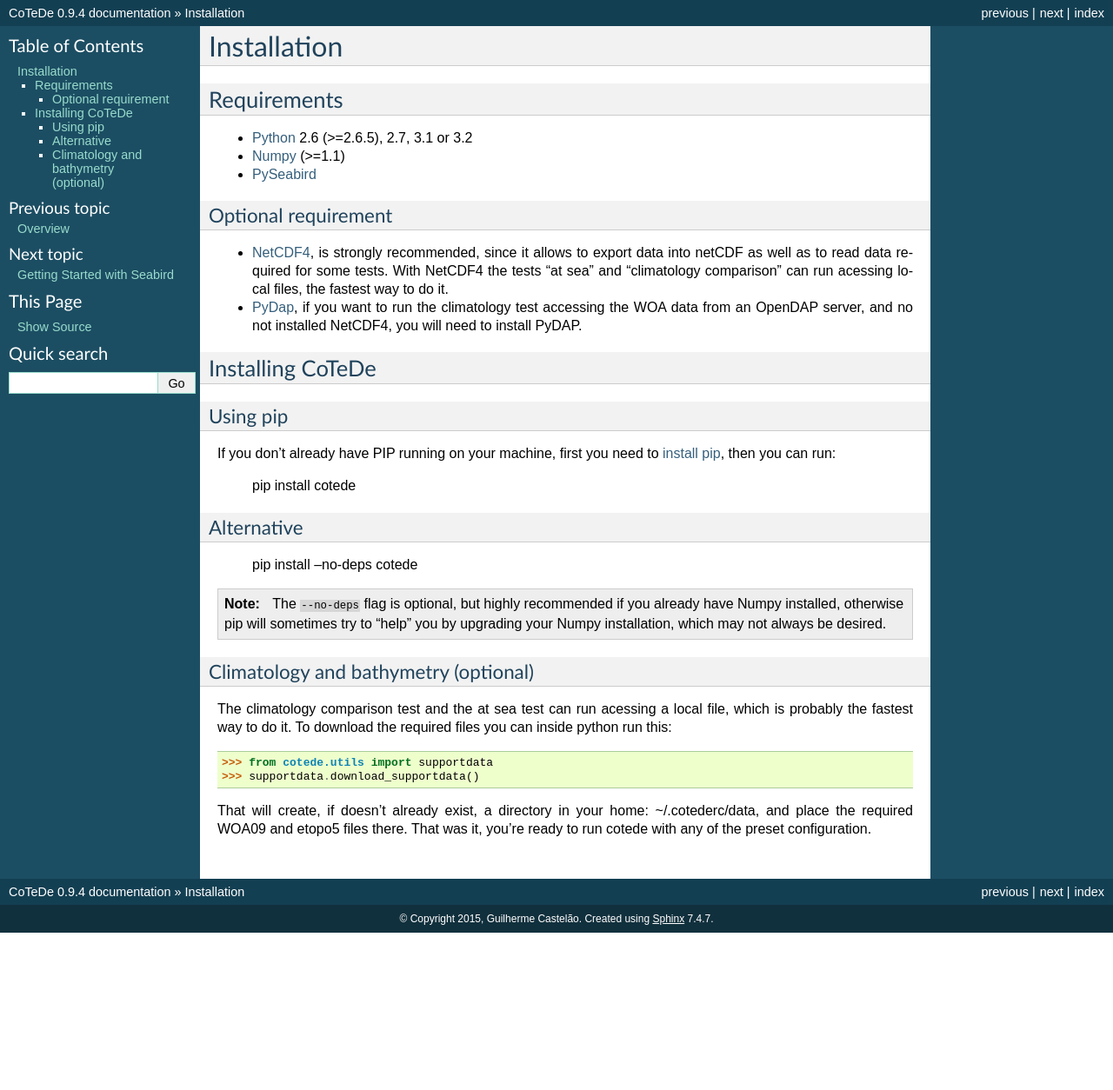
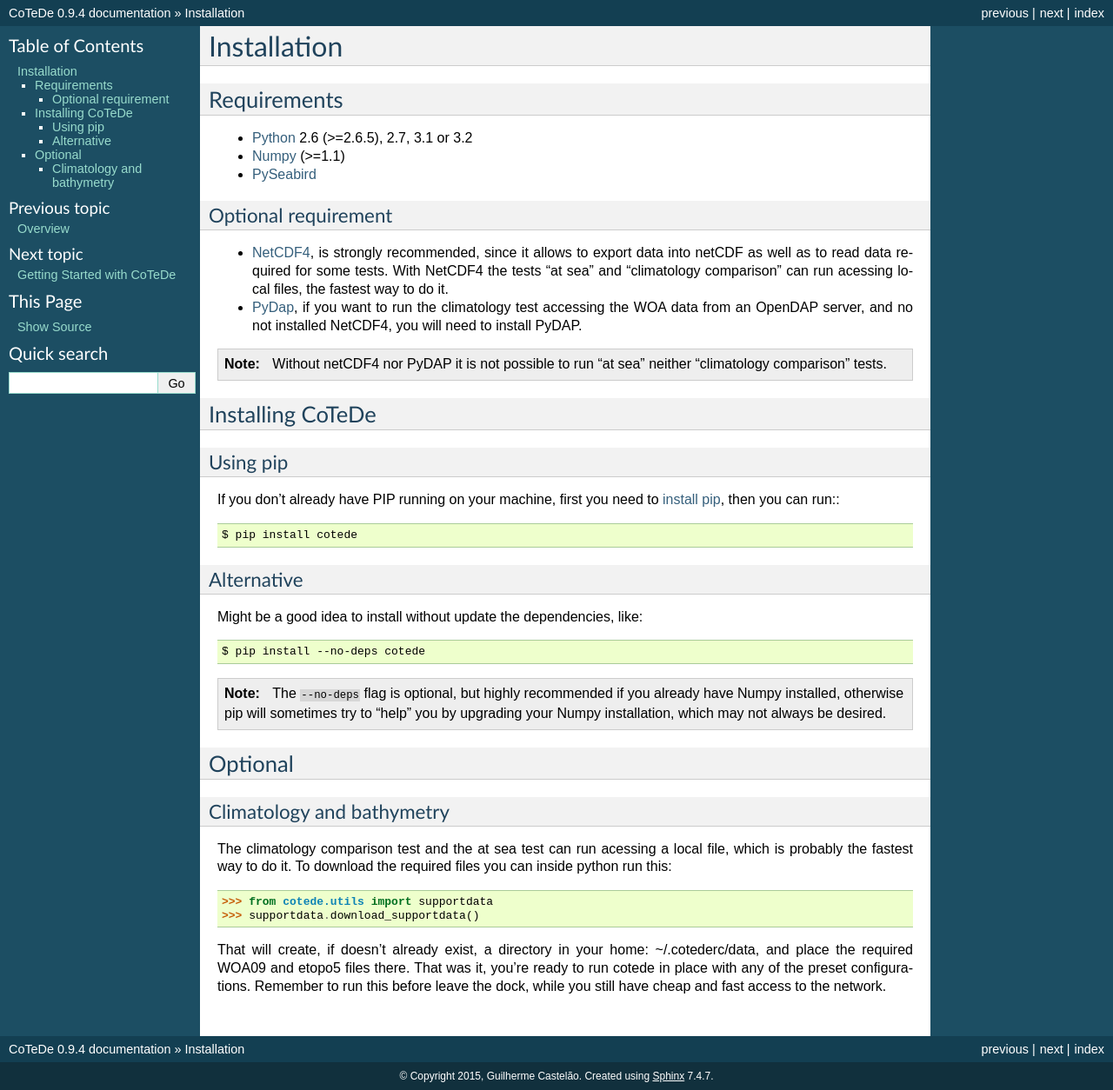
Before and after one commit to castelao/CoTeDe, a Sphinx documentation site: the page built from docs/source/install.rst, in a window 1280 px wide. Shown: the whole page at 87% size. Built offline with Sphinx 7.4.7, drawn with Linux system fonts in a browser that asks for light colours; before the commit the page ends 1073 px from its top, so only the background shows below that.

Commit message:
Improving the documentation.

```diff
--- a/docs/source/getting_started.rst
+++ b/docs/source/getting_started.rst
@@ -1,6 +1,6 @@
-****************************
-Getting Started with Seabird
-****************************
+***************************
+Getting Started with CoTeDe
+***************************
 
 Inside python
 =============
--- a/docs/source/install.rst
+++ b/docs/source/install.rst
@@ -14,9 +14,14 @@
 Optional requirement
 --------------------
 
-- `NetCDF4 <https://pypi.python.org/pypi/netCDF4>`_, is strongly recommended, since it allows to export data into netCDF as well as to read data required for some tests. With NetCDF4 the tests "at sea" and "climatology comparison" can run acessing local files, the fastest way to do it.
+- `NetCDF4 <https://pypi.python.org/pypi/netCDF4>`_, is strongly recommended, since it allows to export data into netCDF as well as to read data required for some tests.  With NetCDF4 the tests "at sea" and "climatology comparison" can run acessing local files, the fastest way to do it.
 
 - `PyDap <http://pydap.org>`_, if you want to run the climatology test accessing the WOA data from an OpenDAP server, and no not installed NetCDF4, you will need to install PyDAP.
+
+.. note::
+
+    Without netCDF4 nor PyDAP it is not possible to run "at sea" neither
+    "climatology comparison" tests.
 
 Installing CoTeDe
 ==================
@@ -24,13 +29,16 @@
 Using pip
 ---------
 
-If you don't already have PIP running on your machine, first you need to `install pip <https://pip.pypa.io/en/stable/installing.html>`_, then you can run:
+If you don't already have PIP running on your machine, first you need to `install pip <https://pip.pypa.io/en/stable/installing.html>`_, then you can run:::
 
-    pip install cotede
+    $ pip install cotede
 
 Alternative
 -----------
-    pip install --no-deps cotede
+
+Might be a good idea to install without update the dependencies, like::
+
+    $ pip install --no-deps cotede
 
 .. note::
 
@@ -38,8 +46,11 @@
     have Numpy installed, otherwise pip will sometimes try to "help" you
     by upgrading your Numpy installation, which may not always be desired.
 
-Climatology and bathymetry (optional)
--------------------------------------
+Optional
+========
+
+Climatology and bathymetry
+--------------------------
 
 The climatology comparison test and the at sea test can run acessing a local file, which is probably the fastest way to do it.
 To download the required files you can inside python run this::
@@ -48,4 +59,5 @@
    >>> supportdata.download_supportdata()
 
 That will create, if doesn't already exist, a directory in your home: ~/.cotederc/data, and place the required WOA09 and etopo5 files there.
-That was it, you're ready to run cotede with any of the preset configuration.
+That was it, you're ready to run cotede in place with any of the preset configurations.
+Remember to run this before leave the dock, while you still have cheap and fast access to the network.
--- a/docs/source/overview.rst
+++ b/docs/source/overview.rst
@@ -14,12 +14,13 @@
 CoTeDe can apply different quality control procedures:
   - The default GTSPP or EGOOS procedure;
   - A custom set of tests and user defined thresholds;
-  - A novel approach based on Anomaly Detection, described by Castelao 2014;
+  - A novel approach based on Anomaly Detection, described by `Castelao 2015 <http://arxiv.org/abs/1503.02714>`_;
 
 How I see quality control
 -------------------------
 
-Quality control is different then data processing. On the processed data, the quality control/quality assurance means to check what looks fine.
+Quality control is different than data processing.
+On the processed data, the quality control/quality assurance means to classify what looks fine.
 It is very important that the data is properly sampled and processed.
 The quality control procedures can't go back on time and fix improper sampling, but only tell you that the data don't looks fine.
 
```
